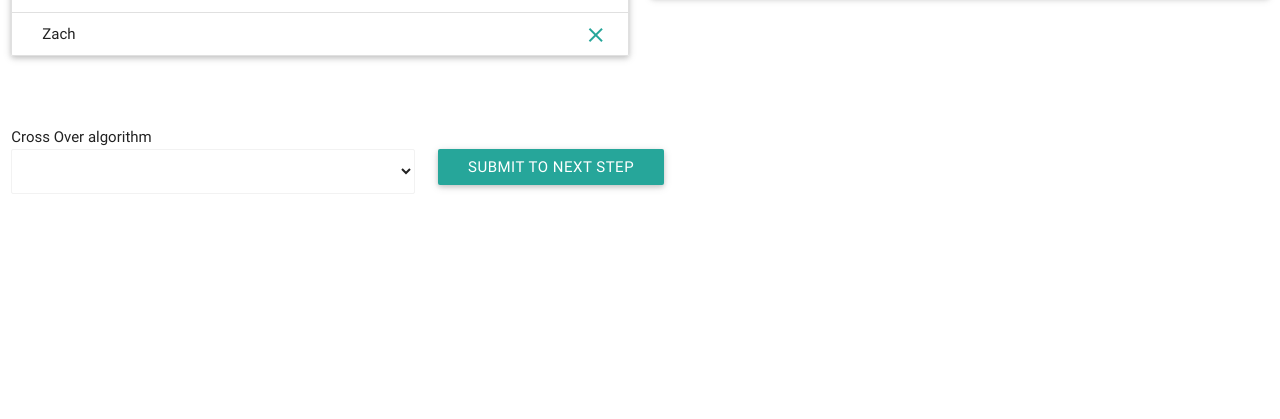
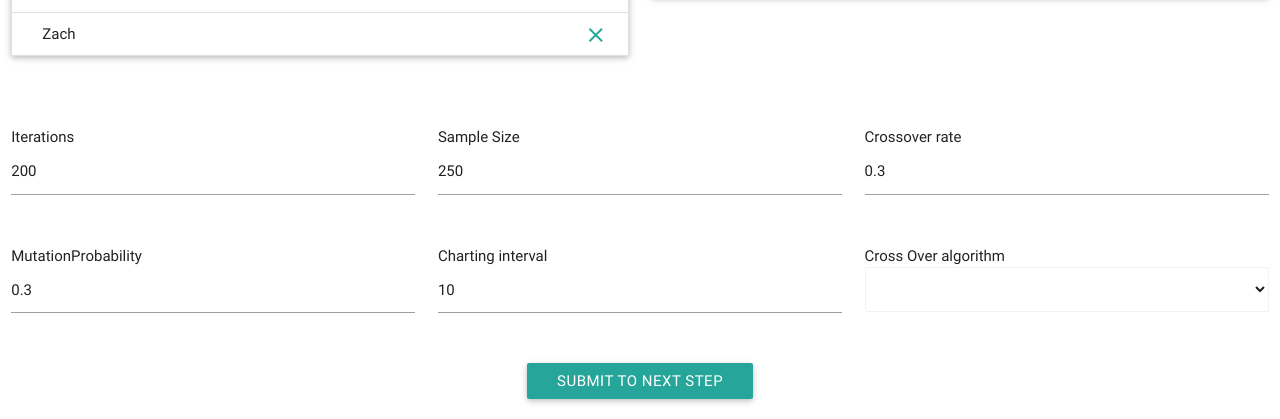
Before and after one commit to beekpower/SeatMe, a website: page index.html in a window 1280 px wide. Shown: the part 459-878 px from the top of the page. Before the commit the page ends 800 px from the top, so only its background shows below. Drawn offline with nearby package versions, Linux system fonts and the light colour scheme.

Commit message:
added config contols

```diff
--- a/app/controllers.js
+++ b/app/controllers.js
@@ -45,6 +45,13 @@ angular.module('controllers', [])
   $scope.relationshipCodes = Relationships.getRelationships();
   $scope.getRelationship = Relationships.getRelationship;
 
+  $scope.config = {
+        "iterations": 200
+        , "size": 250
+        , "crossover": 0.3
+        , "mutation": 0.3
+        , "skip": 10
+      };
   $scope.add = function(name) {
     $scope.name = "";
     $scope.people.push(name);
@@ -89,7 +96,7 @@ angular.module('controllers', [])
       }
     }
 
-    Genetic.init(pr, $scope.algorithm);
+    Genetic.init(pr, $scope.algorithm, $scope.config);
     window.location.hash = "/generator";
   }
 });
--- a/app/services.js
+++ b/app/services.js
@@ -4,8 +4,10 @@ angular.module('services', [])
 .service('Genetic', function() {
   var genetic;
   var pr;
+  var config;
 
-  this.init = function(input, isUniform) {
+  this.init = function(input, isUniform, conf) {
+    config = conf;
     isUniform = isUniform || true;
     pr = input;
     genetic = Genetic.create();
@@ -76,14 +78,8 @@ angular.module('services', [])
     }
   };
 
-  this.evolve = function(config) {
-    var config = config || {
-        "iterations": 200
-        , "size": 250
-        , "crossover": 0.3
-        , "mutation": 0.3
-        , "skip": 10
-      };
+  this.evolve = function() {
+
       var userData = {
       	"data": pr
       };
--- a/partials/people.html
+++ b/partials/people.html
@@ -73,8 +73,30 @@
   </div>
 </div>
 
+<div class="row">
+  <div class="input-field col s4">
+    Iterations
+    <input ng-model="config.iterations" value="200" />
+  </div>
+  <div class="input-field col s4">
+    Sample Size
+    <input ng-model="config.size" value="250" />
+  </div>
+  <div class="input-field col s4">
+    Crossover rate
+    <input ng-model="config.crossover" value="0.3" />
+  </div>
+</div>
+<div class="row">
+<div class="input-field col s4">
+  MutationProbability
+  <input ng-model="config.mutation" value="0.3" />
+  </div>
+  <div class="input-field col s4">
 
-<div class="row">
+  Charting interval
+  <input ng-model="config.skip" value="10" />
+  </div>
   <div class="input-field col s4">
     Cross Over algorithm
     <select ng-model="algorithm" class="browser-default">
@@ -82,8 +104,9 @@
       <option value="Boolean(false)">other one</option>
     </select>
   </div>
-  <div class="input-field col s4">
-  <br>
+</div>
+<div class="row">
+  <div class="input-field col s12 center">
       <button class="waves-effect waves-light btn" ng-click="submit()">Submit to next step</button>
   </div>
 </div>
```
